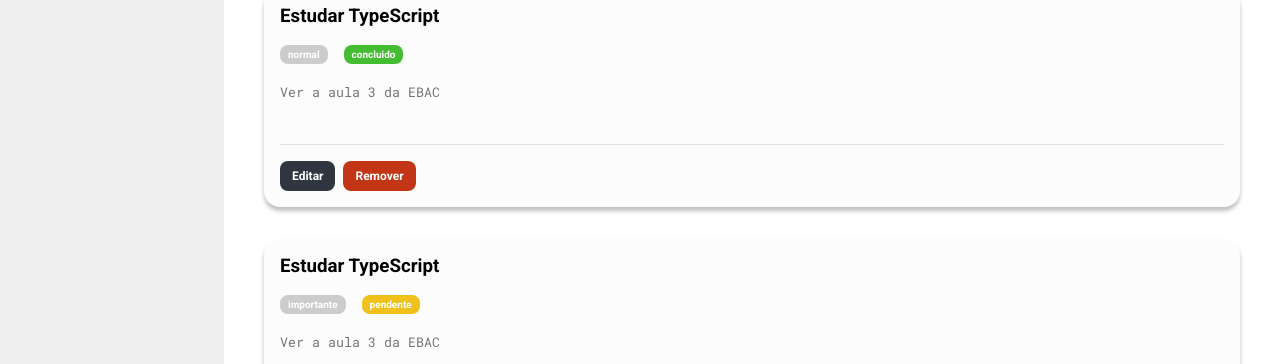
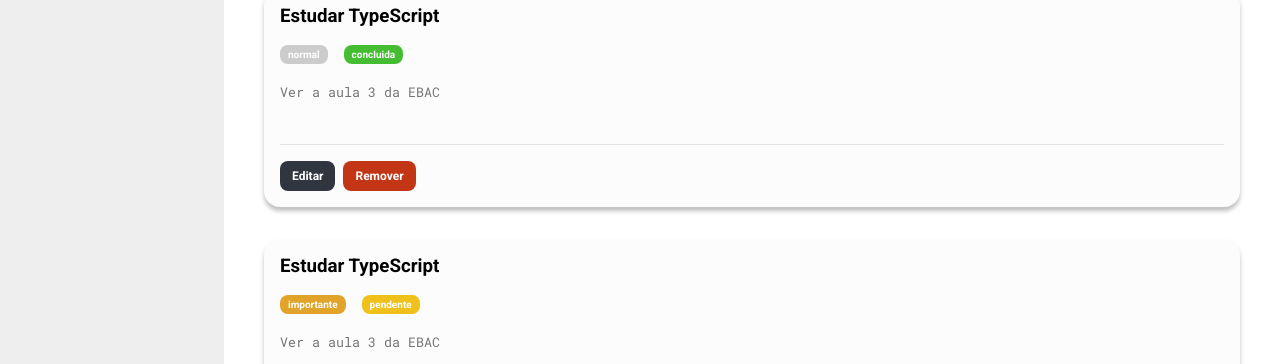
Before and after one commit to thallesrafaell/todo-list-react-redux, a React (Create React App) app: page / in a window 1280 px wide. Shown: the part 280-644 px from the top of the page. Built offline with nearby package versions, Linux system fonts and the light colour scheme.

Commit message:
Configurando Enums

```diff
--- a/src/components/Tarefa/index.tsx
+++ b/src/components/Tarefa/index.tsx
@@ -1,10 +1,11 @@
 import { useState } from 'react'
 import * as S from './styles'
+import * as enums from '../../utils/enums/Tarefa'
 
 type Props = {
   titulo: string
-  prioridade: string
-  status: string
+  prioridade: enums.Prioridade
+  status: enums.Status
   descricao: string
 }
 
@@ -14,8 +15,12 @@ const Tarefa = ({ descricao, prioridade, status, titulo }: Props) => {
   return (
     <S.Card>
       <S.Titulo>{titulo}</S.Titulo>
-      <S.Tag prioridade={prioridade}>{prioridade}</S.Tag>
-      <S.Tag status={status}>{status}</S.Tag>
+      <S.Tag parametro="prioridade" prioridade={prioridade}>
+        {prioridade}
+      </S.Tag>
+      <S.Tag parametro="status" status={status}>
+        {status}
+      </S.Tag>
       <S.Descricao placeholder={descricao} />
       <S.BarraAcoes>
         {editando ? (
--- a/src/components/Tarefa/styles.ts
+++ b/src/components/Tarefa/styles.ts
@@ -1,19 +1,23 @@
 import styled from 'styled-components'
 import variaveis from '../../styles/variaveis'
+import * as enums from '../../utils/enums/Tarefa'
 
 type TagProps = {
-  prioridade?: string
-  status?: string
+  prioridade?: enums.Prioridade
+  status?: enums.Status
+  parametro: 'status' | 'prioridade'
 }
 
 function retornaCorDeFundo(props: TagProps): string {
-  if ('status' in props) {
-    if (props.status === 'pendente') return variaveis.amarelo
-    if (props.status === 'concluido') return variaveis.verde
+  if (props.parametro === 'prioridade') {
+    if (props.prioridade === enums.Prioridade.URGENTE) return variaveis.vermelho
+    if (props.prioridade === enums.Prioridade.IMPORTANTE)
+      return variaveis.amarelo2
   } else {
-    if (props.prioridade === 'urgente') return variaveis.vermelho
-    if (props.prioridade === 'inportante') return variaveis.amarelo2
+    if (props.status === enums.Status.PENDENTE) return variaveis.amarelo
+    if (props.status === enums.Status.CONCLUIDA) return variaveis.verde
   }
+
   return '#ccc'
 }
 
--- a/src/containers/ListaDeTarefas/index.tsx
+++ b/src/containers/ListaDeTarefas/index.tsx
@@ -1,24 +1,24 @@
 import Tarefa from '../../components/Tarefa'
 import { Container } from './styles'
-
+import * as enums from '../../utils/enums/Tarefa'
 const tarefas = [
   {
     titulo: 'Estudar TypeScript',
     descricao: 'Ver a aula 3 da EBAC',
-    prioridade: 'urgente',
-    status: 'pendente'
+    prioridade: enums.Prioridade.URGENTE,
+    status: enums.Status.PENDENTE
   },
   {
     titulo: 'Estudar TypeScript',
     descricao: 'Ver a aula 3 da EBAC',
-    prioridade: 'normal',
-    status: 'concluido'
+    prioridade: enums.Prioridade.NORMAL,
+    status: enums.Status.CONCLUIDA
   },
   {
     titulo: 'Estudar TypeScript',
     descricao: 'Ver a aula 3 da EBAC',
-    prioridade: 'importante',
-    status: 'pendente'
+    prioridade: enums.Prioridade.IMPORTANTE,
+    status: enums.Status.PENDENTE
   }
 ]
 
--- /dev/null
+++ b/src/utils/enums/Tarefa.ts
@@ -0,0 +1,10 @@
+export enum Prioridade {
+  URGENTE = 'urgente',
+  IMPORTANTE = 'importante',
+  NORMAL = 'normal'
+}
+
+export enum Status {
+  PENDENTE = 'pendente',
+  CONCLUIDA = 'concluida'
+}
```
